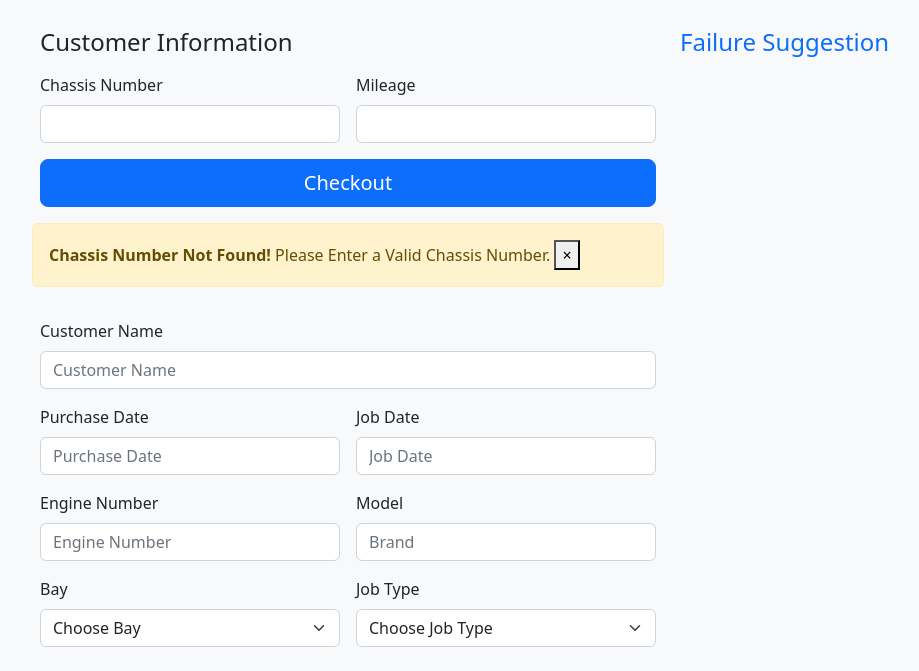
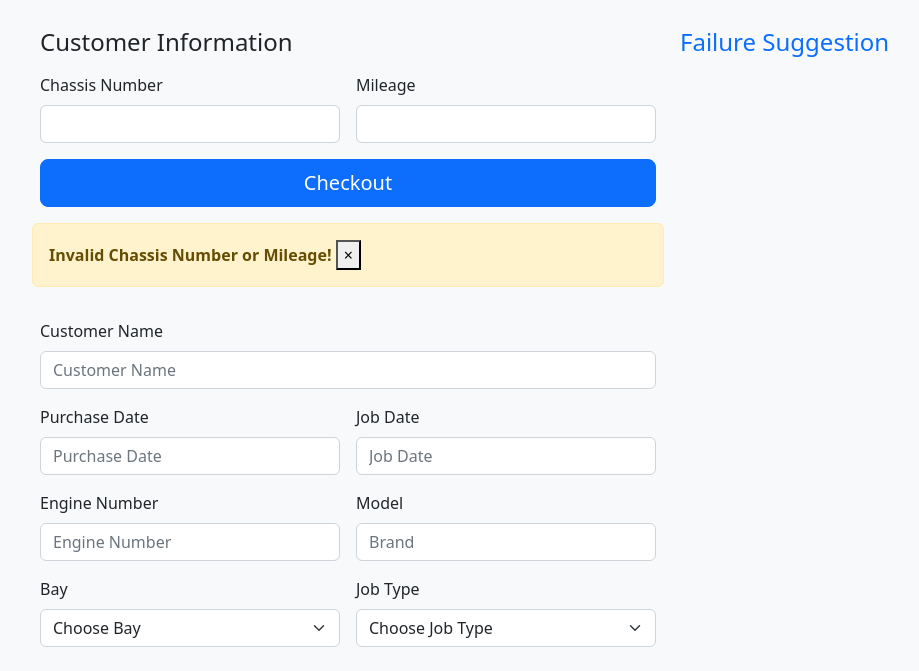
Before and after one commit to arafatshovon/Motors_Job_Card, a Django app: page /checkout in a window 1280 px wide. Shown: the part 210-881 px from the top of the page, without its empty margins (132-1051 px from the left). Run offline with Django 4.2, Linux system fonts and the light colour scheme; some libraries are stand-ins or nearby versions.

Commit message:
Invalid mileage message changed in html

```diff
--- a/templates/checkout.html
+++ b/templates/checkout.html
@@ -130,7 +130,7 @@
 
             {% if ret == False %}
               <div class="alert alert-warning alert-dismissible fade show" role="alert">
-                <strong>Chassis Number Not Found!</strong> Please Enter a Valid Chassis Number.
+                <strong>Invalid Chassis Number or Mileage!</strong>
                 <button type="button" class="close" data-dismiss="alert" aria-label="Close">
                 <span aria-hidden="true">&times;</span>
                 </button>
```
